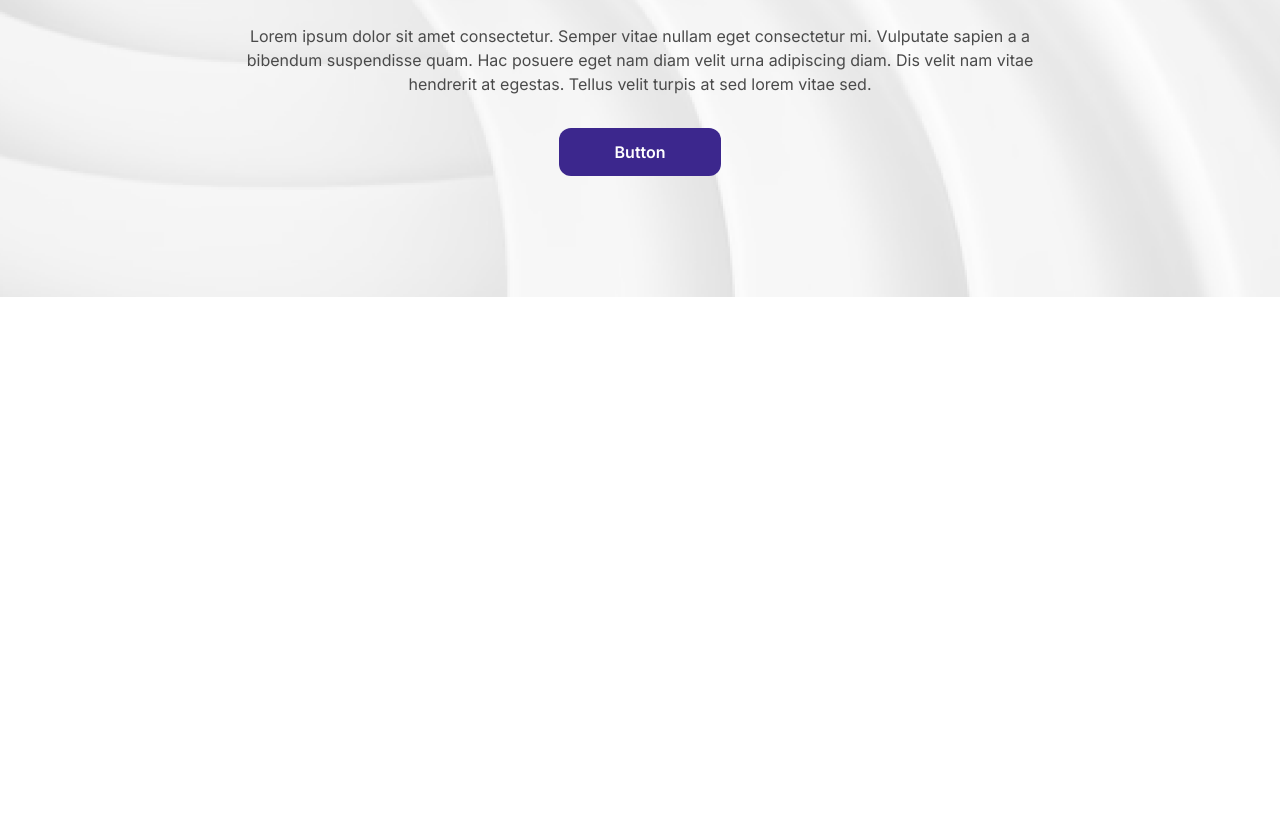
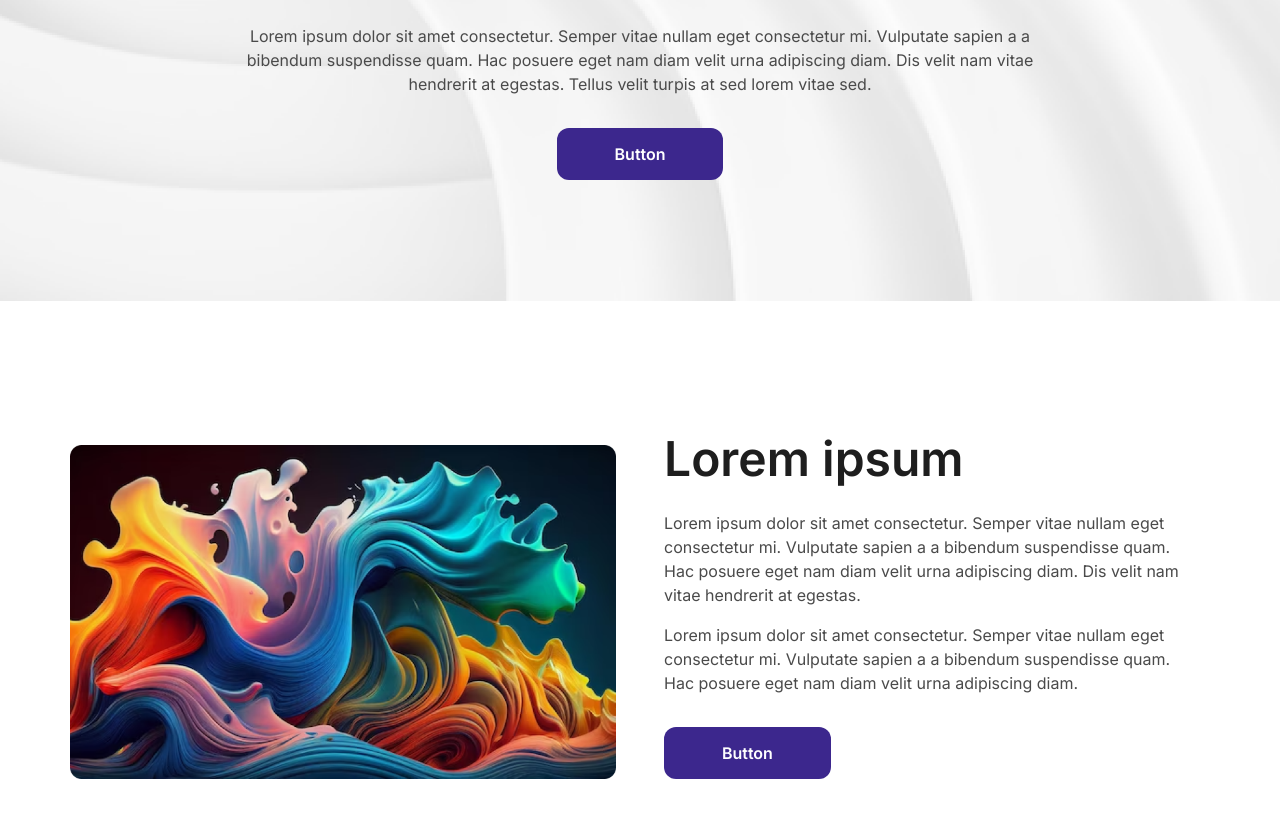
Before and after one commit to neharadialcode/tailwind-common-components, a React (Create React App) app: page / in a window 1280 px wide. Shown: the part 2949-3767 px from the top of the page. Before the commit the page ends 3246 px from the top, so only its background shows below. Built offline with nearby package versions, Linux system fonts and the light colour scheme.

Commit message:
about us section complete

```diff
--- a/src/App.js
+++ b/src/App.js
@@ -7,6 +7,7 @@ import OurTeam from "./components/OurTeam";
 import FaqSection from "./components/FaqSection";
 import FaqSecond from "./components/FaqSecond";
 import AboutUsFirst from "./components/AboutUsFirst";
+import AboutUsSecond from "./components/AboutUsSecond";
 
 function App() {
   return (
@@ -17,7 +18,8 @@ function App() {
       <OurTeam />
       <FaqSection />
       <FaqSecond />
-      <AboutUsFirst/>
+      <AboutUsFirst />
+      <AboutUsSecond/>
     </>
   );
 }
--- a/src/components/AboutUsFirst.jsx
+++ b/src/components/AboutUsFirst.jsx
@@ -16,7 +16,7 @@ const AboutUsFirst = () => {
               nam vitae hendrerit at egestas. Tellus velit turpis at sed lorem
               vitae sed.
             </p>
-            <button className="text-white mt-8 font-Inter font-semibold leading-normal text-base bg-blue py-3 px-14 rounded-xl">
+            <button className="text-white mt-8 hover:bg-white border-transparent hover:border-blue border-2 transition-all duration-300 hover:text-blue font-Inter font-semibold leading-normal text-base bg-blue py-3 px-14 rounded-xl">
               Button
             </button>
           </div>
--- /dev/null
+++ b/src/components/AboutUsSecond.jsx
@@ -0,0 +1,43 @@
+import React from "react";
+import aboutus_col_img from "../assets/images/png/aboutus_col_img.png";
+
+const AboutUsSecond = () => {
+  return (
+    <>
+      <div className="md:py-[122px] py-24">
+        <div className="max-w-[1188px] mx-auto px-6">
+          <div className="flex justify-between xl:items-end items-center lg:flex-row flex-col md:gap-12 gap-8 mx-auto">
+            <div className="xl:w-1/2 lg:w-[45%] w-[80%]">
+              <img
+                src={aboutus_col_img}
+                className="w-full"
+                alt="about us section col image"
+              />
+            </div>
+            <div className="xl:w-1/2 lg:w-[45%] w-[80%]">
+              <h3 className="text-[#1E1E1E] sm:text-[48px] text-[36px] font-Inter font-semibold leading-normal">
+                Lorem ipsum
+              </h3>
+              <p className="pt-4 lg:max-w-[536px] text-[#4A4A4A] text-base font-normal leading-normal font-Inter">
+                Lorem ipsum dolor sit amet consectetur. Semper vitae nullam eget
+                consectetur mi. Vulputate sapien a a bibendum suspendisse quam.
+                Hac posuere eget nam diam velit urna adipiscing diam. Dis velit
+                nam vitae hendrerit at egestas.
+              </p>
+              <p className="pt-4 lg:max-w-[536px] text-[#4A4A4A] text-base font-normal leading-normal font-Inter">
+                Lorem ipsum dolor sit amet consectetur. Semper vitae nullam eget
+                consectetur mi. Vulputate sapien a a bibendum suspendisse quam.
+                Hac posuere eget nam diam velit urna adipiscing diam.
+              </p>
+              <button className="text-white mt-8 hover:bg-white border-transparent hover:border-blue border-2 transition-all duration-300 hover:text-blue font-Inter font-semibold leading-normal text-base bg-blue py-3 px-14 rounded-xl">
+                Button
+              </button>
+            </div>
+          </div>
+        </div>
+      </div>
+    </>
+  );
+};
+
+export default AboutUsSecond;
```
Also changed, not shown: src/assets/images/png/aboutus_col_img.png (added).
